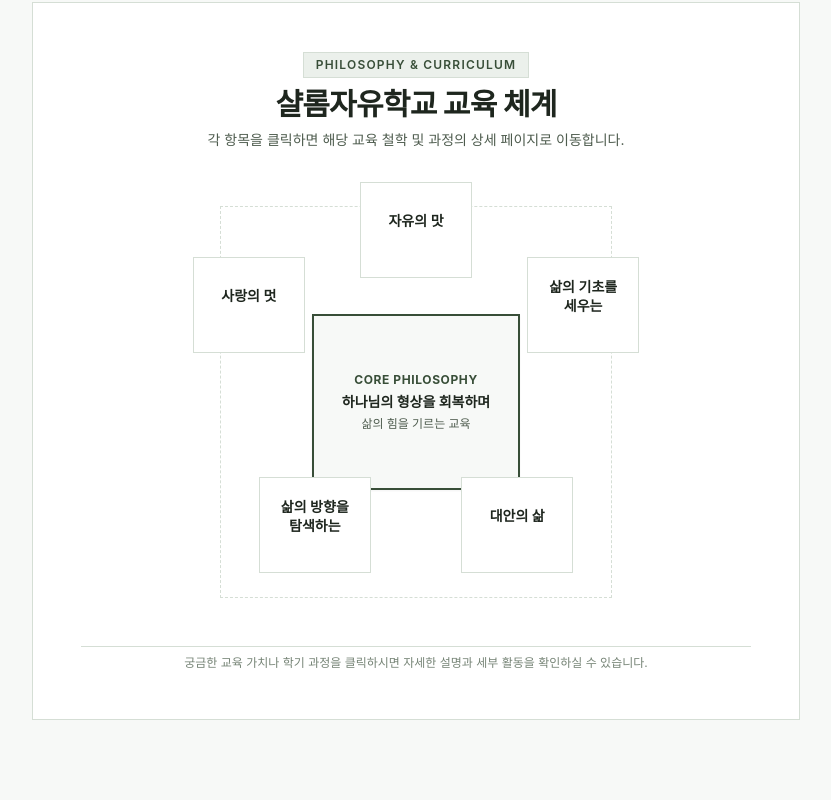
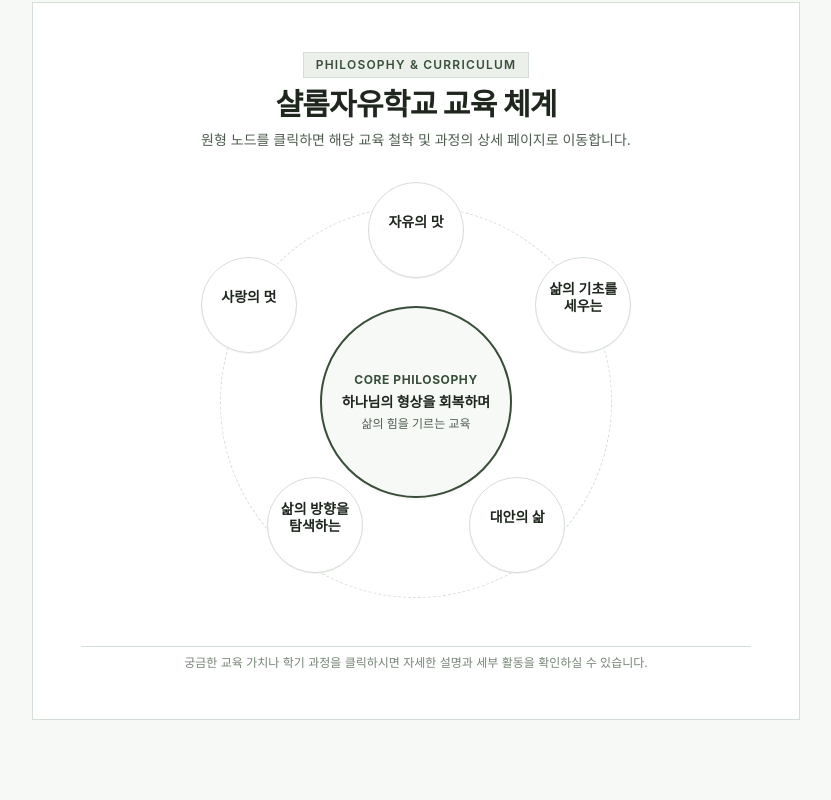
Before and after one commit to HH947/myschool, a Next.js app: page / in a window 1280 px wide. Shown: the part 880-1680 px from the top of the page, without its empty margins (224-1055 px from the left). Built offline with nearby package versions, Linux system fonts and the light colour scheme.

Commit message:
design: 교육 체계 오비탈 다이어그램을 원래의 둥근 원형 디자인으로 복원

```diff
--- a/src/components/CurriculumDiagram.tsx
+++ b/src/components/CurriculumDiagram.tsx
@@ -30,16 +30,16 @@ export default function CurriculumDiagram() {
           샬롬자유학교 교육 체계
         </h2>
         <p className="text-xs sm:text-sm text-[#4E5C4E]">
-          각 항목을 클릭하면 해당 교육 철학 및 과정의 상세 페이지로 이동합니다.
+          원형 노드를 클릭하면 해당 교육 철학 및 과정의 상세 페이지로 이동합니다.
         </p>
       </div>
 
-      {/* 각진 다이어그램 인터랙션 영역 */}
+      {/* 원형 오비탈 다이어그램 영역 */}
       <div className="relative w-[320px] h-[320px] sm:w-[440px] sm:h-[440px] mx-auto select-none my-6">
-        {/* 가이드 라인 (각진 마름모/외곽 보더) */}
-        <div className="absolute inset-4 sm:inset-6 border border-dashed border-[#D5DED5] pointer-events-none" />
+        {/* 원형 궤도 가이드 라인 (둥근 원형 대시선) */}
+        <div className="absolute inset-4 sm:inset-6 rounded-full border border-dashed border-[#D5DED5] pointer-events-none" />
 
-        {/* 5개 주변 노드 (각진 사각 박스) */}
+        {/* 5개 주변 순환 노드 (바꾸기 전과 같은 둥근 원형) */}
         {curriculumList.map((node, i) => {
           const isHovered = hoveredIndex === i;
           const pos = nodePositions[i];
@@ -50,15 +50,15 @@ export default function CurriculumDiagram() {
               onMouseEnter={() => setHoveredIndex(i)}
               onMouseLeave={() => setHoveredIndex(null)}
               style={pos}
-              className={`absolute w-24 h-20 sm:w-28 sm:h-24 flex flex-col items-center justify-center text-center p-2 text-xs sm:text-sm font-semibold whitespace-pre-line transition-all duration-200 z-10 group ${
+              className={`absolute w-20 h-20 sm:w-24 sm:h-24 rounded-full flex flex-col items-center justify-center text-center p-2 text-xs sm:text-sm font-semibold whitespace-pre-line transition-all duration-300 z-10 group shadow-2xs ${
                 isHovered
-                  ? "bg-[#384E38] text-white border-2 border-[#2D3F2D] shadow-md z-20"
+                  ? "bg-[#384E38] text-white border-2 border-[#2D3F2D] shadow-md scale-110 z-20"
                   : "bg-white text-[#1E261E] border border-[#D5DED5] hover:border-[#384E38] hover:bg-[#EBF0EB]"
               }`}
             >
-              <span className="leading-snug">{node.shortLabel}</span>
+              <span className="leading-tight">{node.shortLabel}</span>
               <span
-                className={`text-[10px] mt-1 transition-opacity ${
+                className={`text-[9px] sm:text-[10px] mt-0.5 transition-opacity ${
                   isHovered ? "opacity-100 text-[#EBF0EB]" : "opacity-0"
                 }`}
               >
@@ -68,8 +68,8 @@ export default function CurriculumDiagram() {
           );
         })}
 
-        {/* 중앙 코어 박스 (각진 이중 테두리 사각형) */}
-        <div className="absolute top-1/2 left-1/2 -translate-x-1/2 -translate-y-1/2 w-40 h-36 sm:w-52 sm:h-44 border-2 border-[#384E38] bg-[#F7F9F7] flex flex-col items-center justify-center p-4 text-center z-5 shadow-xs">
+        {/* 중앙 코어 박스 (바꾸기 전과 같은 둥근 원형) */}
+        <div className="absolute top-1/2 left-1/2 -translate-x-1/2 -translate-y-1/2 w-36 h-36 sm:w-48 sm:h-48 rounded-full border-2 border-[#384E38] bg-[#F7F9F7] flex flex-col items-center justify-center p-4 text-center z-5 shadow-xs">
           <span className="text-[10px] sm:text-xs text-[#384E38] font-bold uppercase tracking-wider mb-1">
             CORE PHILOSOPHY
           </span>
```
